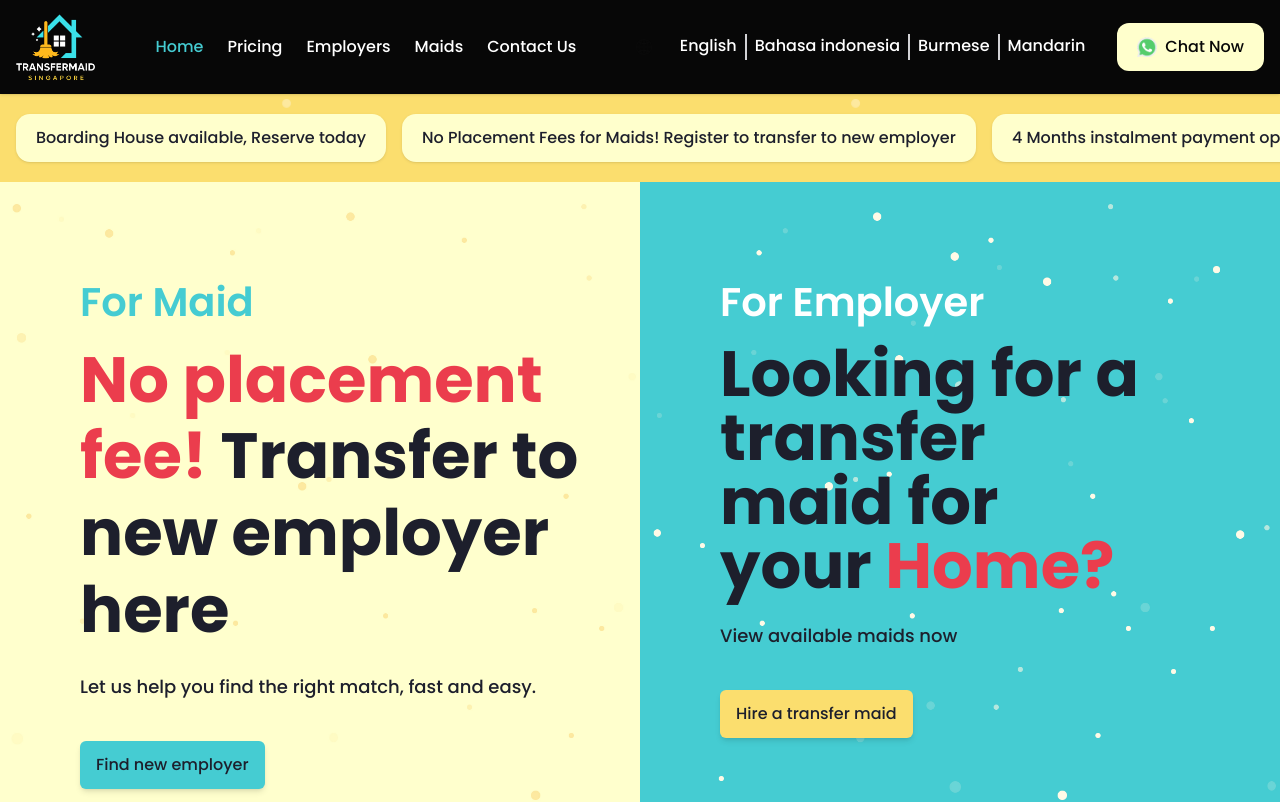
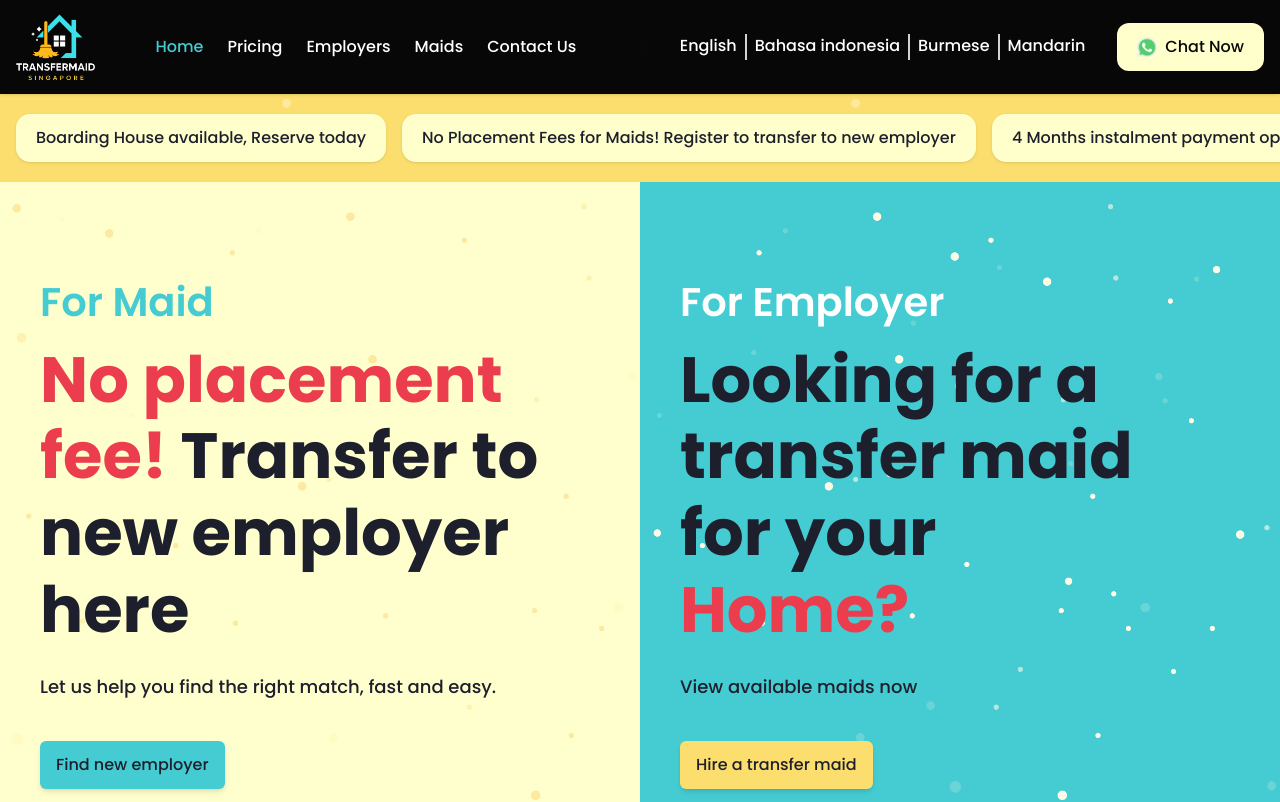
Before and after one commit to backbencherstudio/nur_nadiya_tan_front_end, a Next.js app: page / in a window 1280 px wide. Shown: the top 802 px of the page. Built offline with nearby package versions, Linux system fonts and the light colour scheme.

Commit message:
banner part done

```diff
--- a/app/globals.css
+++ b/app/globals.css
@@ -9,6 +9,7 @@
   margin: 0 auto;
 }
 @theme inline {
+  --breakpoint-3xl: 106rem;
   --color-primaryColor: var(--primaryColor);
   --color-secondaryColor: var(--secondaryColor);
   --color-blackColor: var(--blackColor);
--- a/components/home/Banner.tsx
+++ b/components/home/Banner.tsx
@@ -10,7 +10,7 @@ function Banner() {
             <div
                 className="h-full w-full">
                 <div className="grid grid-cols-1  md:grid-cols-2   items-center">
-                    <div className="md:py-[96px] py-18 pl-10  xl:pl-[80px]  2xl:pl-[140px] h-full" style={{ backgroundImage: "url('/home/Hero-right.jpg')", backgroundSize: "cover", backgroundPosition: "center", backgroundRepeat: "no-repeat" }}>
+                    <div className="md:py-[96px] 3xl:pr-[160px] py-18 pl-10  xl:pl-[40px]   3xl:pl-[120px] h-full" style={{ backgroundImage: "url('/home/Hero-right.jpg')", backgroundSize: "cover", backgroundPosition: "center", backgroundRepeat: "no-repeat" }}>
                         <h5 className="font-semibold text-xl md:text-2xl lg:text-3xl xl:text-[40px] text-primaryColor mb-4">For Maid </h5>
                         <h2 className="text-3xl md:text-4xl lg:text-5xl xl:text-[64px] text-headerColor font-bold leading-[120%]"> <span className="text-redColor">No placement fee!</span> Transfer to new employer here </h2>
                         <p className="text-base font-medium md:text-base lg:text-lg text-headerColor mt-6 md:mt-3 lg:mt-6">Let us help you find the right match, fast and easy.</p>
@@ -19,9 +19,9 @@ function Banner() {
                         </div>
                     </div>
 
-                    <div className="md:py-[96px] py-18 pl-10 xl:pl-[80px]  2xl:pl-[140px] pr-10 lg:pr-14 xl:pr-[120px] 2xl:pr-[280px] h-full" style={{ backgroundImage: "url('/home/Hero-left.jpg')", backgroundSize: "cover", backgroundPosition: "center", backgroundRepeat: "no-repeat" }} >
+                    <div className="md:py-[96px] py-18 pl-10 xl:pl-[40px]   3xl:pl-[140px] pr-10 lg:pr-14 xl:pr-[120px] 3xl:pr-[260px] h-full" style={{ backgroundImage: "url('/home/Hero-left.jpg')", backgroundSize: "cover", backgroundPosition: "center", backgroundRepeat: "no-repeat" }} >
                         <h5 className="font-semibold text-xl md:text-2xl lg:text-3xl xl:text-[40px] text-whiteColor mb-4">For Employer</h5>
-                        <h2 className="text-3xl md:text-4xl lg:text-5xl xl:text-[64px] text-headerColor font-bold ">Looking for a transfer maid for your  <span className="text-redColor">Home?</span> </h2>
+                        <h2 className="text-3xl leading-[120%] md:text-4xl lg:text-5xl xl:text-[64px] text-headerColor font-bold ">Looking for a transfer maid for your  <span className="text-redColor">Home?</span> </h2>
                         <p className="text-base  font-medium md:text-base lg:text-lg text-headerColor mt-6 md:mt-3 lg:mt-6">View available maids now</p>
                         <div className="lg:mt-10 mt-6 md:mt-3">
                             <Link href="/employ-signup">
```
